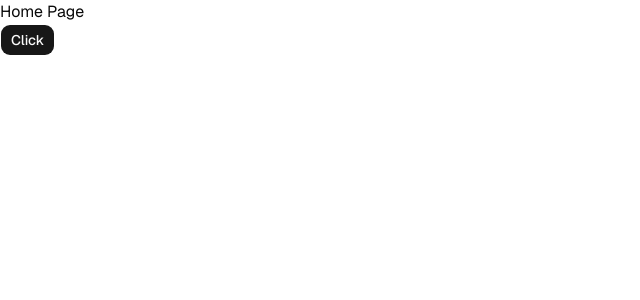
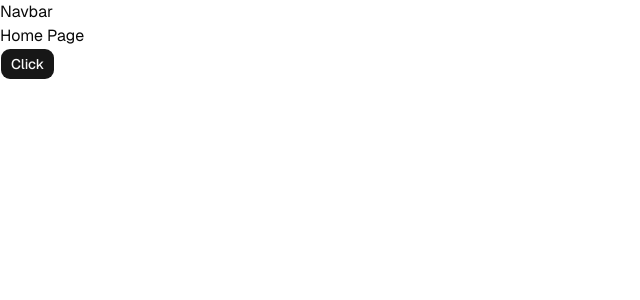
Before and after one commit to thedev-mohammadali/rent-nest-frontend, a Next.js app: page / in a window 1280 px wide. Shown: the top 300 px of the page, without its empty margins (0-640 px from the left). Built offline with nearby package versions, Linux system fonts and the light colour scheme.

Commit message:
feat: add public route layout structure

```diff
--- a/package.json
+++ b/package.json
@@ -28,6 +28,8 @@
     "babel-plugin-react-compiler": "1.0.0",
     "eslint": "^9",
     "eslint-config-next": "16.2.12",
+    "prettier": "^3.9.6",
+    "prettier-plugin-tailwindcss": "^0.8.1",
     "tailwindcss": "^4",
     "typescript": "^5"
   }
--- /dev/null
+++ b/src/app/(public)/layout.tsx
@@ -0,0 +1,14 @@
+import Navbar from "@/components/layout/Navbar";
+import { ReactNode } from "react";
+
+const PublicLayout = ({ children }: { children: ReactNode }) => {
+  return (
+    <>
+      <Navbar />
+
+      <main>{children}</main>
+    </>
+  );
+};
+
+export default PublicLayout;
--- /dev/null
+++ b/src/components/layout/Navbar.tsx
@@ -0,0 +1,5 @@
+const Navbar = () => {
+  return <div>Navbar</div>;
+};
+
+export default Navbar;
```
Also changed, not shown: 2 other files (tests, documents, lock files or other folders).
